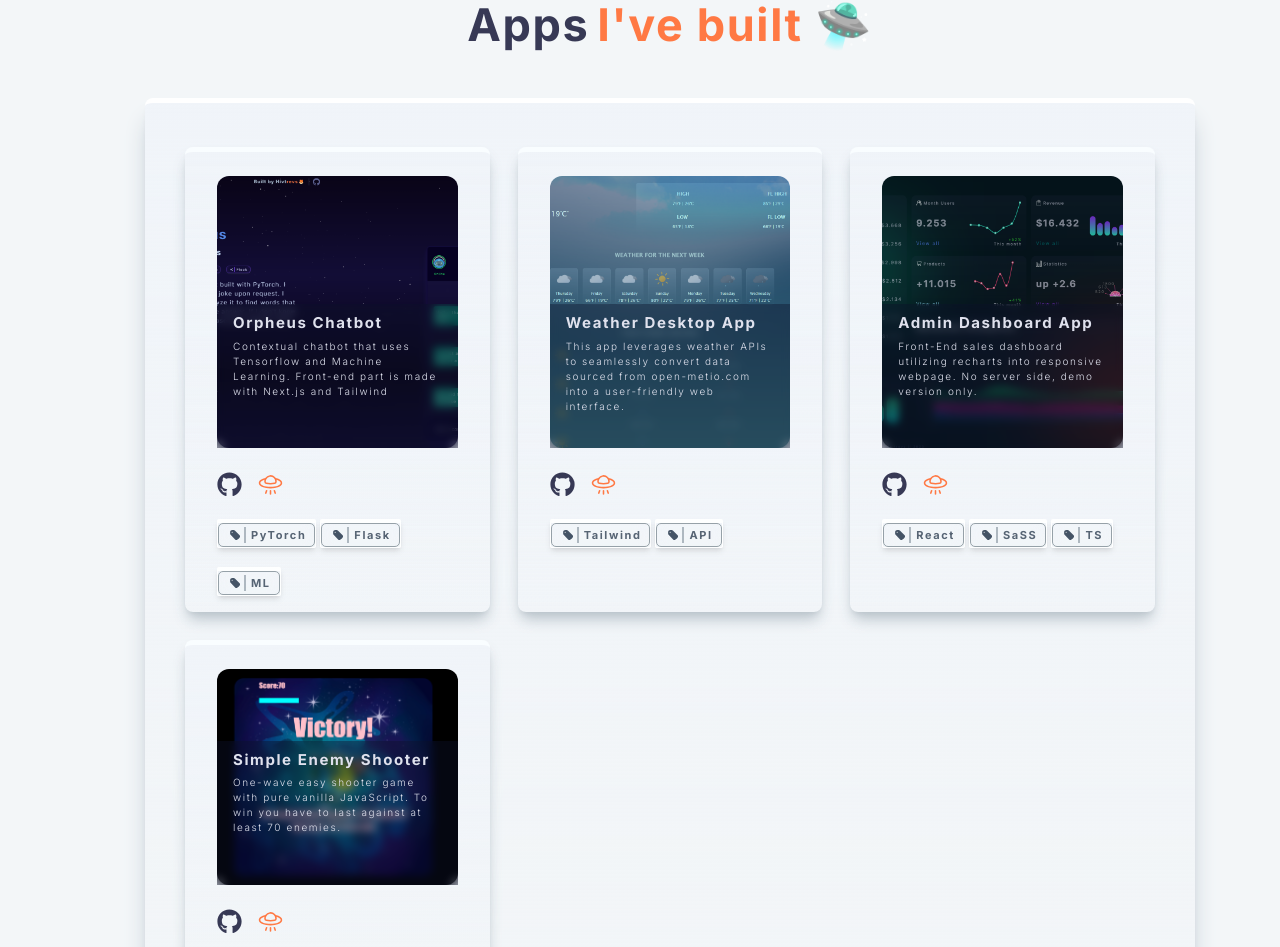
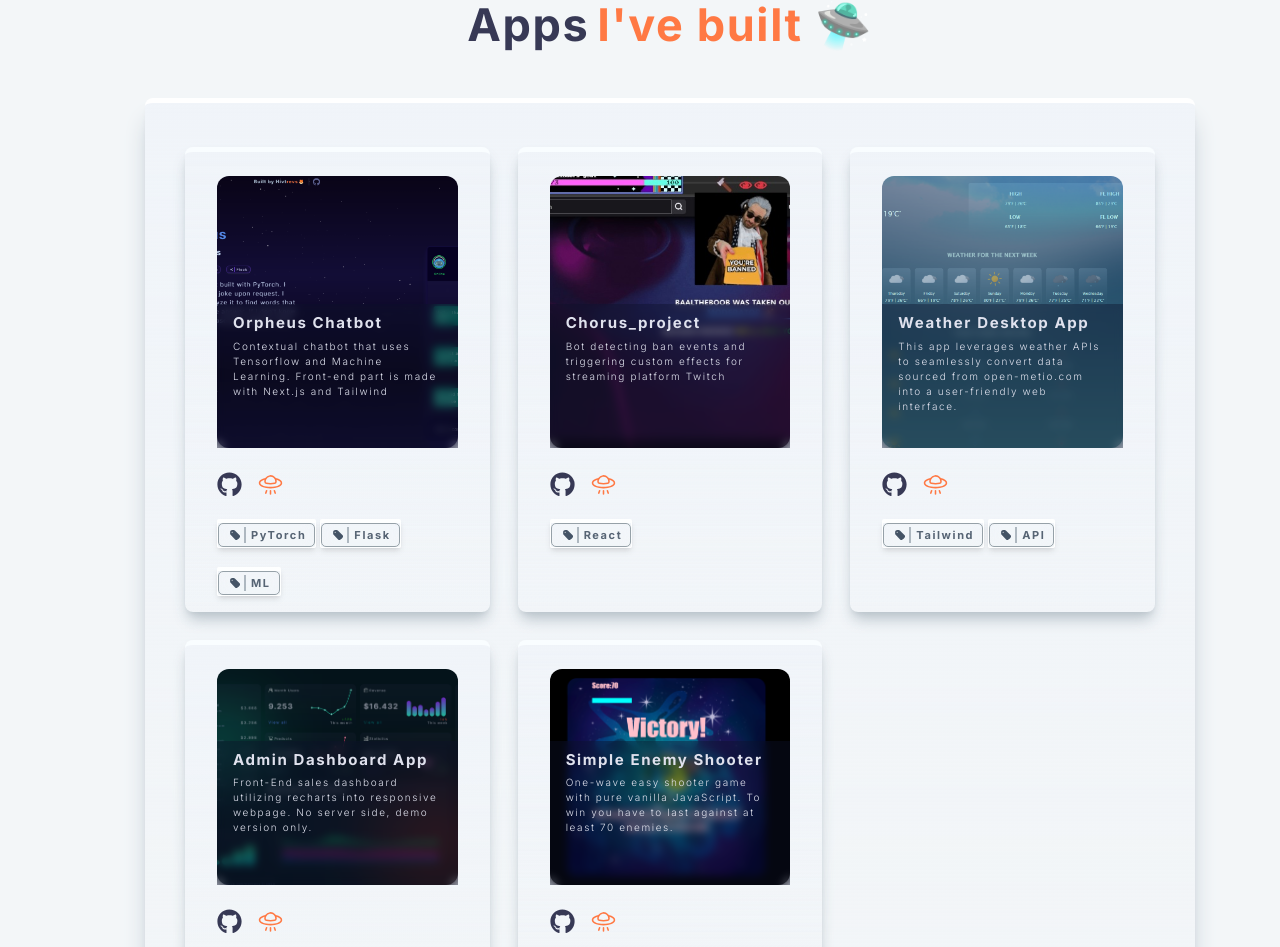
Before and after one commit to Hvitrevs/new-hub, a Next.js app: page / in a window 1280 px wide. Shown: the part 795-1742 px from the top of the page. Built offline with nearby package versions, Linux system fonts and the light colour scheme.

Commit message:
updated portfolio with deployed bot

```diff
--- a/app/components/data/Data.ts
+++ b/app/components/data/Data.ts
@@ -25,8 +25,24 @@ export const projectDetails = [
       },
     ],
   },
+    {
+    id: 1,
+    color: 'red',
+    project_name: 'Chorus_project',
+    project_desc: 'Bot detecting ban events and triggering custom effects for streaming platform Twitch',
+    tech_stack: 'React',
+    project_img: '/logo.jpg',
+    project_url: 'https://chorusproject.netlify.app',
+    project_page:'https://github.com/Hvitrevs/chorus_project',
+    widgetInfo: [
+      {
+        id: 1,
+        title: 'React',
+      },
+    ],
+  },
   {
-    id: 1,
+    id: 2,
     color: 'red',
     project_name: 'Weather Desktop App',
     project_desc: 'This app leverages weather APIs to seamlessly convert data sourced from open-metio.com into a user-friendly web interface.',
@@ -46,7 +62,7 @@ export const projectDetails = [
     ],
   },
   {
-    id: 2,
+    id: 3,
     project_name: 'Admin Dashboard App',
     project_desc: 'Front-End sales dashboard utilizing recharts into responsive webpage. No server side, demo version only.',
     tech_stack: ['Vite', 'TypeScript', 'SASS', 'React' ],
@@ -69,7 +85,7 @@ export const projectDetails = [
     ],
   },
   {
-  id: 3,
+  id: 4,
   project_name:  'Simple Enemy Shooter',
   project_desc: 'One-wave easy shooter game with pure vanilla JavaScript. To win you have to last against at least 70 enemies.',
   tech_stack: 'JavaScript',
```
Also changed, not shown: public/logo.jpg (added), 1 other file (tests, documents, lock files or other folders).
